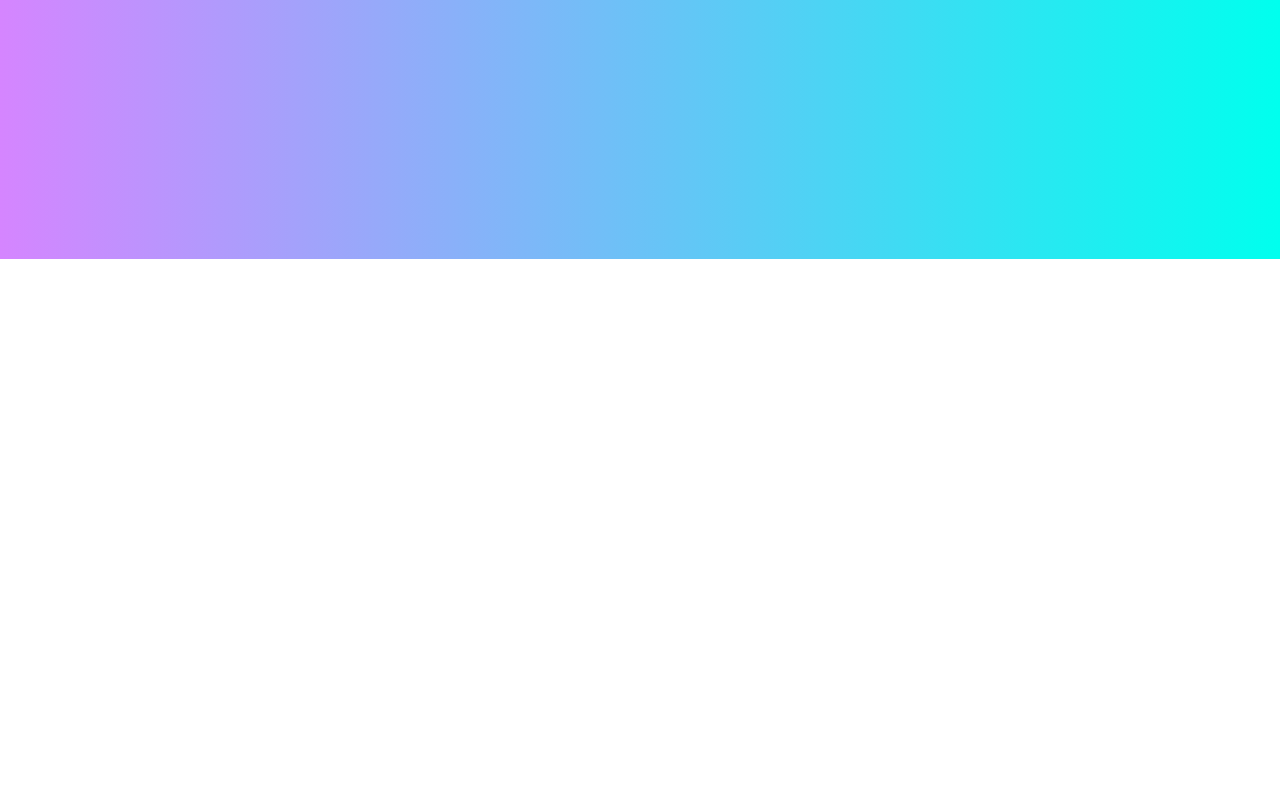
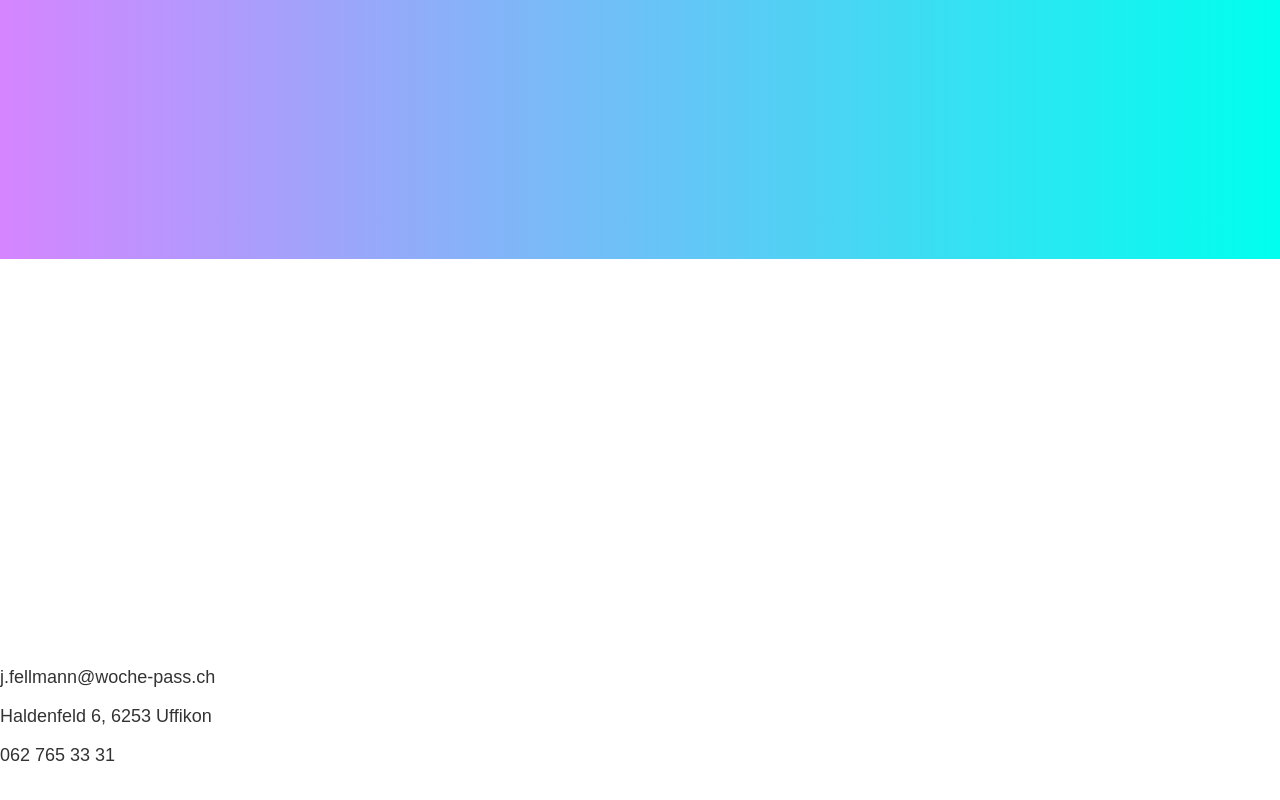
Before and after one commit to Lernender/html-css-layout, a plain HTML site: page index.html in a window 1280 px wide. Shown: the part 541-1341 px from the top of the page. Before the commit the page ends 1320 px from the top, so only its background shows below. Drawn offline with Linux system fonts and the light colour scheme.

Commit message:
create the footer

```diff
--- a/index.html
+++ b/index.html
@@ -17,7 +17,18 @@
 </div>
 
 <div class="section section-second">
+    <div class="container">
+    <div class="grid text-center">
+    <div class="grid-1-3">
+
+        <p>j.fellmann@woche-pass.ch</p>
+    <p> Haldenfeld 6, 6253 Uffikon</p>
+    <p> 062 765 33 31</p>
+
 </div>
+</div>
+
+
 
 </body>
 </html>
--- a/styles.css
+++ b/styles.css
@@ -21,6 +21,10 @@ h1 {
 
 }
 
+.container {
+    max-width: 1500px;
+    margin: 0 auto;
+}
 
 .section {
       padding-top: 130px;
@@ -47,4 +51,36 @@ h1 {
 }
 
 .section-white
-.section-second
+
+
+.section-second{
+    background-color: #333333;
+    color: white;
+}
+
+/**
+ * Grid
+ */
+
+
+.grid {
+    margin-left: -15px;
+    margin-right: -15px;
+}
+
+.grid::after {
+    content: '';
+    clear: both;
+    display: table;
+}
+
+.grid > div {
+    float: left;
+    padding-left: 15px;
+    padding-right: 15px;
+}
+
+
+.grid-1-3 {
+    width: calc(100% * 1 / 3.001);
+}
```
